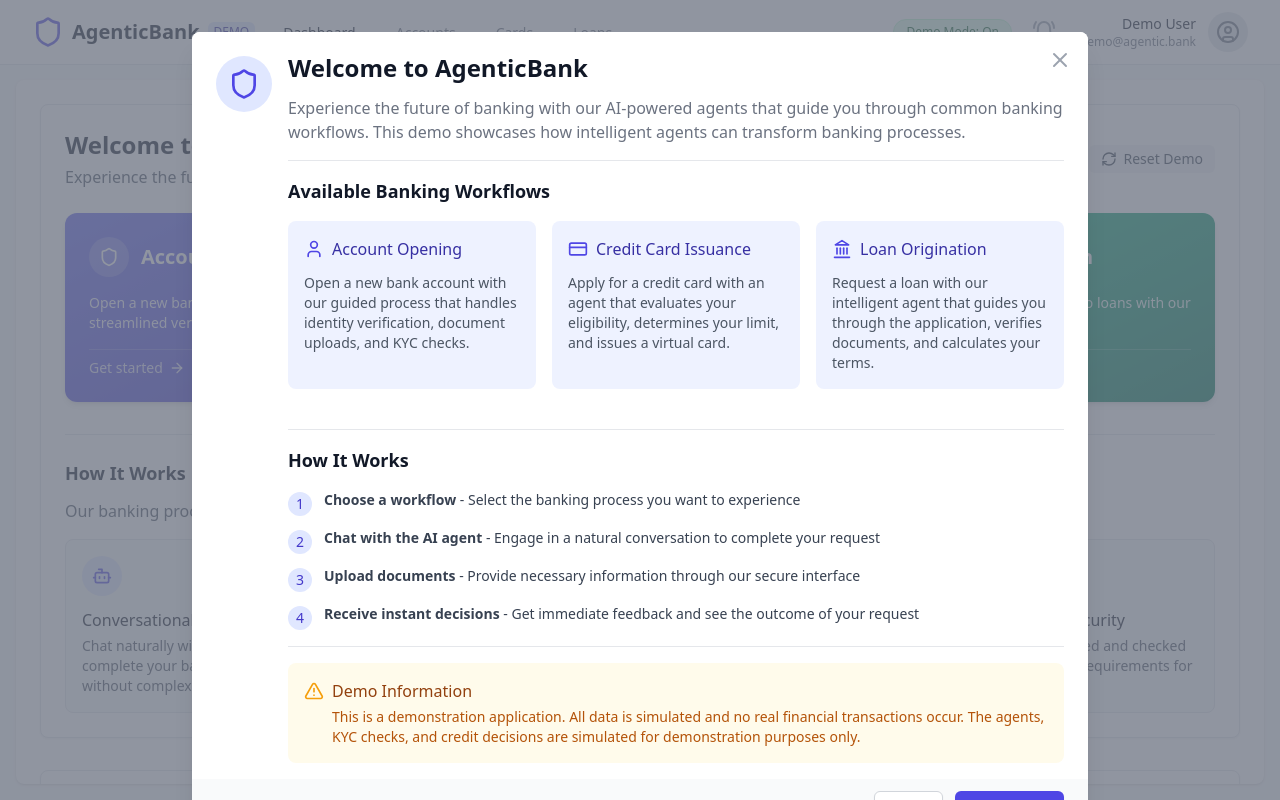
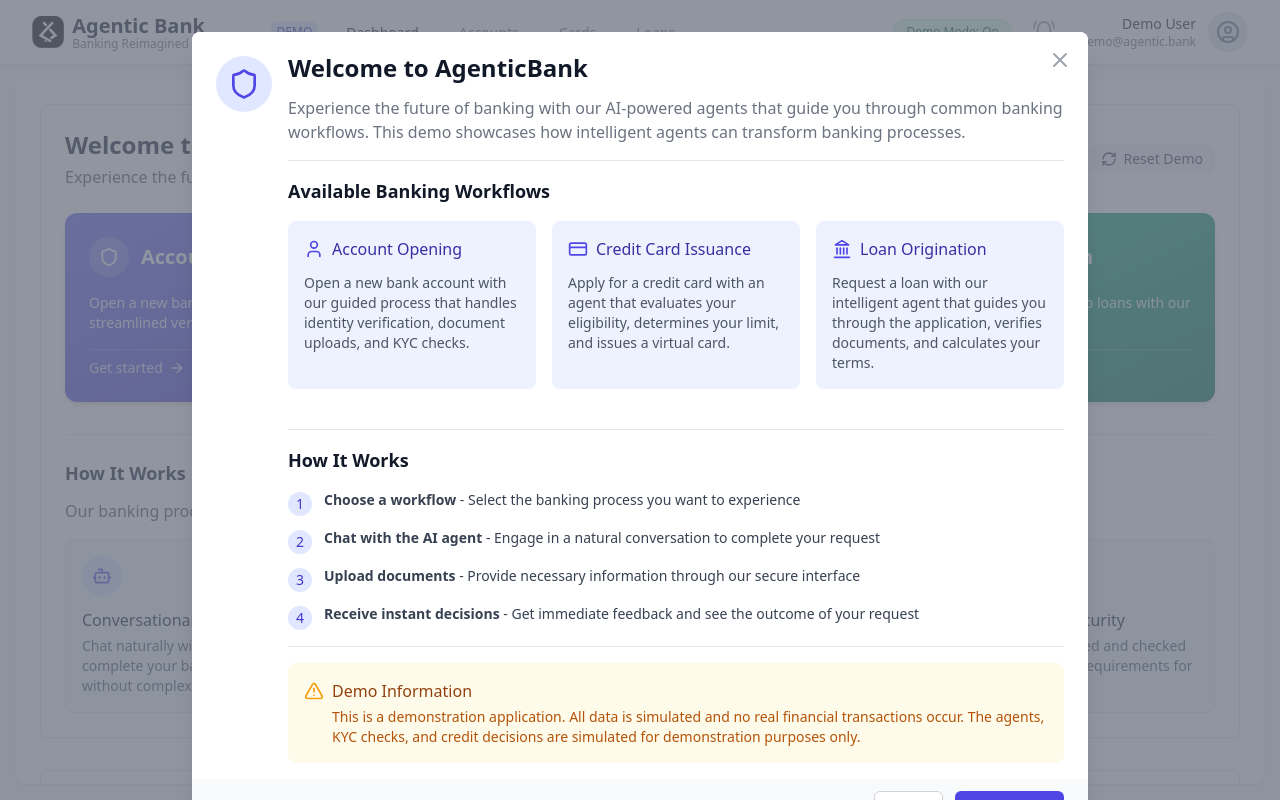
Before and after one commit to jeremyyuAWS/lyzr-agentic-bank, a React app: page / in a window 1280 px wide. Built offline with nearby package versions, Linux system fonts and the light colour scheme; the HTML template or start-up script is replaced by a standard one.

Commit message:
Update Banking Header with Lyzr Logo and Tagline

```diff
--- a/src/components/common/BankingHeader.tsx
+++ b/src/components/common/BankingHeader.tsx
@@ -12,8 +12,15 @@ const BankingHeader: React.FC = () => {
         <div className="flex justify-between h-16">
           <div className="flex items-center">
             <div className="flex-shrink-0 flex items-center">
-              <Shield className="h-8 w-8 text-indigo-600 mr-2" />
-              <span className="text-xl font-bold text-gray-900">AgenticBank</span>
+              <img
+                src="/images/lyzr-logo-cut.png"
+                alt="Lyzr Logo"
+                className="h-8 w-auto mr-2"
+              />
+              <div>
+                <span className="text-xl font-bold text-gray-900">Agentic Bank</span>
+                <p className="text-xs text-gray-500 -mt-1">Banking Reimagined by AI Agents</p>
+              </div>
               <div className="ml-2 bg-indigo-100 text-indigo-800 text-xs px-1.5 py-0.5 rounded-md">
                 DEMO
               </div>
```
